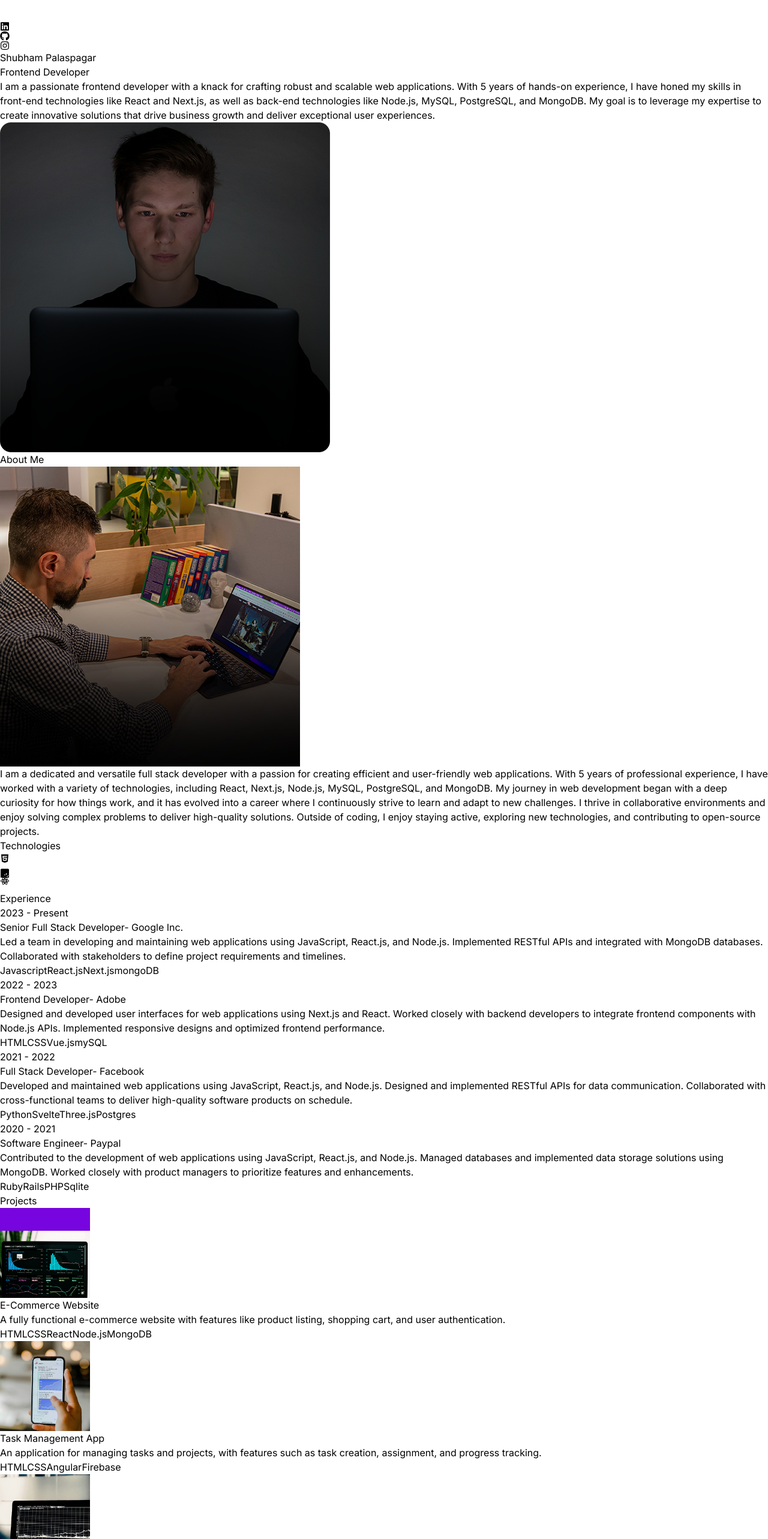
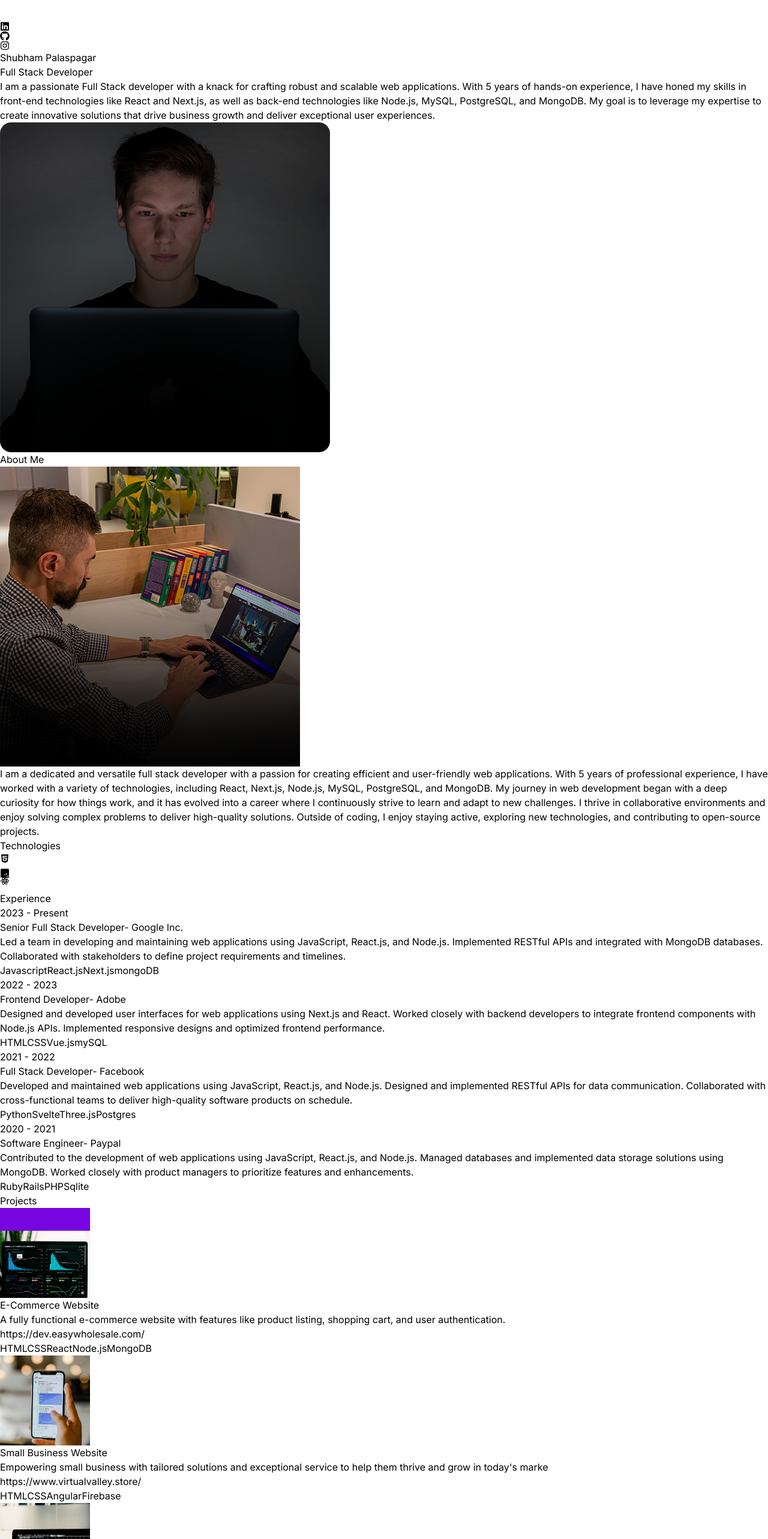
Before and after one commit to Shubhu89/React-portfolio, a React (Vite) app: page / in a window 1280 px wide. Shown: the top 2566 px of the page at 60% size. Built offline with nearby package versions, Linux system fonts and the light colour scheme.

Commit message:
Describe the changes you made

```diff
--- a/src/App.jsx
+++ b/src/App.jsx
@@ -6,8 +6,7 @@ import  Technologies  from "./components/Technologies";
 import Experiance from "./components/Experiance";
 import Projects from "./components/Projects";
 import Contact from "./components/Contact";
-import TermsAndConditions from "./components/Terms";
-import { BrowserRouter as Router, Route, Routes, Link } from 'react-router-dom';
+
 
 
 const App = () => {
@@ -24,7 +23,7 @@ const App = () => {
           <Experiance />
           < Projects/>
           <Contact/>
-          <TermsAndConditions />
+
 
 
         </div>
--- a/src/components/Hero.jsx
+++ b/src/components/Hero.jsx
@@ -28,7 +28,7 @@ export const Hero = () => {
                      variants={container(0.5)}
                      initial="hidden"
                      animate="visible"
-                        className='mb-6 bg-gradient-to-r from-pink-300 via-slate-500 to-purple-500 bg-clip-text text-4xl tracking-tight text-transparent'>Frontend Developer</motion.span>
+                        className='mb-6 bg-gradient-to-r from-pink-300 via-slate-500 to-purple-500 bg-clip-text text-4xl tracking-tight text-transparent'>Full Stack Developer</motion.span>
                     <motion.p
                      variants={container(1)}
                      initial="hidden"
--- a/src/components/Projects.jsx
+++ b/src/components/Projects.jsx
@@ -9,7 +9,7 @@ const Projects = () => {
         initial={{ opacity: 0, y: -100 }}
         transition={{ duration: 1.5 }}
 
-        className="my-20 text-center text-4xl">Projects</motion.h1>
+        className="my-20 text-center text-4xl"> <a href="dev.easywholesale.com">Projects</a> </motion.h1>
         <div>{PROJECTS.map((project, index) => (
             <div key={index} className="mb-8 flex flex-wrap lg:justify-center">
                 <motion.div
@@ -30,13 +30,19 @@ const Projects = () => {
                   transition={{ duration: 1 }}
 
                 className="w-full max-w-xl lg:w-3/4">
-                    <h6 className="mb-2 font-semibold">{project.title}</h6>
+                    <h6 className="mb-2 font-semibold" >{project.title}</h6>
                     <p className="mb-4 text-neutral-400">{project.description}</p>
-              {project.technologies.map((tech,index)=>(
+                    <p className="mb-4 text-neutral-400">{project.link} </p>
+
+
+                    {project.technologies.map((tech,index)=>(
                 <span key={index} className="mr-2 rounded bg-neutral-900 px-2 py-1
                 text-sm font-medium text-purple-900">{tech}</span>
 
               ))}
+
+
+
                 </motion.div>
             </div>
         ))}
--- a/src/components/Terms.jsx
+++ b/src/components/Terms.jsx
@@ -1,25 +1,25 @@
 
-import React from 'react';
-import { TERMS_TEXT } from '../constants';
-import { motion } from "framer-motion"
+// import React from 'react';
+// import { TERMS_TEXT } from '../constants';
+// import { motion } from "framer-motion"
 
 
-const TermsAndConditions = () => {
-    return <div className="border-b border-neutral-900 pb-20">
-    <motion.h1
-     whileInView={{ opacity: 1, y: 0 }}
-     initial={{ opacity: 0, y: -100 }}
-     transition={{ duration: 0.5 }}
-    className="my-10 text-center text-4xl">TERMS & CONDITION</motion.h1>
-    <div className="text-center tracking-tighter">
-        <motion.p
-        whileInView={{ opacity: 1, x: 0 }}
-        initial={{ opacity: 0, x: -100 }}
-        transition={{ duration: 1 }}
+// const TermsAndConditions = () => {
+//     return <div className="border-b border-neutral-900 pb-20">
+//     <motion.h1
+//      whileInView={{ opacity: 1, y: 0 }}
+//      initial={{ opacity: 0, y: -100 }}
+//      transition={{ duration: 0.5 }}
+//     className="my-10 text-center text-4xl">TERMS & CONDITION</motion.h1>
+//     <div className="text-center tracking-tighter">
+//         <motion.p
+//         whileInView={{ opacity: 1, x: 0 }}
+//         initial={{ opacity: 0, x: -100 }}
+//         transition={{ duration: 1 }}
 
-        className="my-4">{TERMS_TEXT}</motion.p>
-    </div>
-    </div>
-};
+//         className="my-4">{TERMS_TEXT}</motion.p>
+//     </div>
+//     </div>
+// };
 
-export default TermsAndConditions;
+// export default TermsAndConditions;
--- a/src/constants/index.js
+++ b/src/constants/index.js
@@ -1,9 +1,10 @@
+import { useHref } from "react-router-dom";
 import project1 from "../assets/projects/project-1.jpg";
 import project2 from "../assets/projects/project-2.jpg";
 import project3 from "../assets/projects/project-3.jpg";
 import project4 from "../assets/projects/project-4.jpg";
 
-export const HERO_CONTENT = `I am a passionate frontend developer with a knack for crafting robust and scalable web applications. With 5 years of hands-on experience, I have honed my skills in front-end technologies like React and Next.js, as well as back-end technologies like Node.js, MySQL, PostgreSQL, and MongoDB. My goal is to leverage my expertise to create innovative solutions that drive business growth and deliver exceptional user experiences.`;
+export const HERO_CONTENT = `I am a passionate Full Stack developer with a knack for crafting robust and scalable web applications. With 5 years of hands-on experience, I have honed my skills in front-end technologies like React and Next.js, as well as back-end technologies like Node.js, MySQL, PostgreSQL, and MongoDB. My goal is to leverage my expertise to create innovative solutions that drive business growth and deliver exceptional user experiences.`;
 
 export const ABOUT_TEXT = `I am a dedicated and versatile full stack developer with a passion for creating efficient and user-friendly web applications. With 5 years of professional experience, I have worked with a variety of technologies, including React, Next.js, Node.js, MySQL, PostgreSQL, and MongoDB. My journey in web development began with a deep curiosity for how things work, and it has evolved into a career where I continuously strive to learn and adapt to new challenges. I thrive in collaborative environments and enjoy solving complex problems to deliver high-quality solutions. Outside of coding, I enjoy staying active, exploring new technologies, and contributing to open-source projects.`;
 
@@ -45,20 +46,25 @@ export const PROJECTS = [
   {
     title: "E-Commerce Website",
     image: project1,
+    link: "https://dev.easywholesale.com/",
+
     description:
       "A fully functional e-commerce website with features like product listing, shopping cart, and user authentication.",
     technologies: ["HTML", "CSS", "React", "Node.js", "MongoDB"],
+
   },
   {
-    title: "Task Management App",
+    title: "Small Business Website",
     image: project2,
+    link: "https://www.virtualvalley.store/",
     description:
-      "An application for managing tasks and projects, with features such as task creation, assignment, and progress tracking.",
+      "Empowering  small business with tailored solutions and exceptional service to help them thrive and grow in today's marke",
     technologies: ["HTML", "CSS", "Angular", "Firebase"],
   },
   {
     title: "Portfolio Website",
     image: project3,
+    link: "https://react-portfolio-rho-ivory.vercel.app/",
     description:
       "A personal portfolio website showcasing projects, skills, and contact information.",
     technologies: ["HTML", "CSS", "React", "Bootstrap"],
@@ -73,7 +79,7 @@ export const PROJECTS = [
 ];
 
 export const CONTACT = {
-  address: "767 Fifth Avenue, New York, NY 10153 ",
-  phoneNo: "+12 4555 666 00 ",
-  email: "me@example.com",
+
+  phoneNo: "+917041528140",
+  email: "palaspagar789@gmail.com",
 };
```
